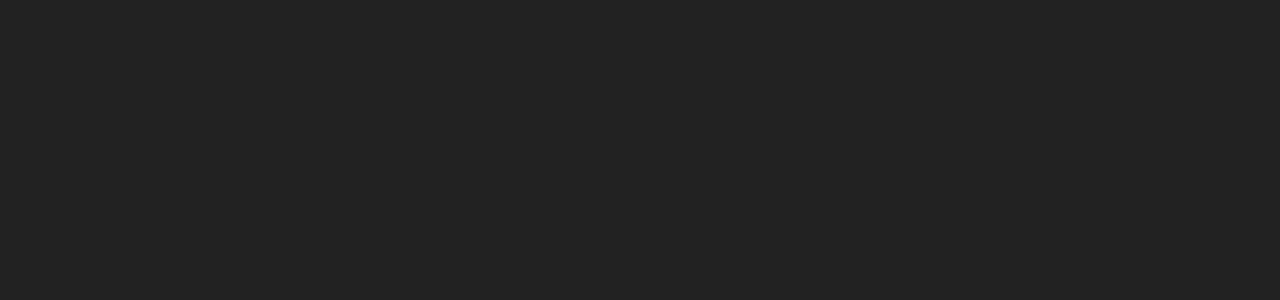
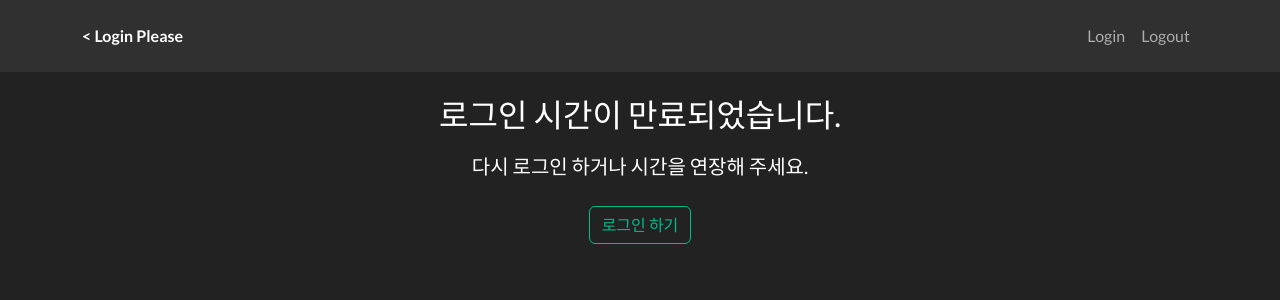
Before and after one commit to HJK9810/BoardProject-React, a React (Create React App) app: page /expire in a window 1280 px wide. Before the commit this address had no page. Shown: the top 300 px of the page. Built offline with nearby package versions, Linux system fonts and the light colour scheme.

Commit message:
expire check

```diff
--- a/src/App.jsx
+++ b/src/App.jsx
@@ -4,6 +4,7 @@
 import Add from "./screen/add.screen";
 import Baord from "./screen/board.screen";
 import Edit from "./screen/edit.screen";
+import ExpireLogin from "./screen/expire.screen";
 import Login from "./screen/login.screen";
 import Logout from "./screen/logout.screen";
 import ViewOne from "./screen/view.screen";
@@ -21,6 +22,7 @@
           <Route path="/addAnswer/:id" element={<AddAnswer />}></Route>
           <Route path="/login" element={<Login />}></Route>
           <Route path="/logout" element={<Logout />}></Route>
+          <Route path="/expire" element={<ExpireLogin />}></Route>
         </Routes>
       </BrowserRouter>
     </div>
--- a/src/answer/add.answer.jsx
+++ b/src/answer/add.answer.jsx
@@ -1,4 +1,4 @@
-import {useState} from "react";
+import {useEffect, useState} from "react";
 import {Container, Form} from "react-bootstrap";
 import {useCookies} from "react-cookie";
 import {useNavigate, useParams} from "react-router-dom";
@@ -12,6 +12,10 @@
 
   const [cookie] = useCookies(["token"]);
   const headline = "답변하기";
+
+  useEffect(() => {
+    if (cookie.exp - Date.now() < 0 && cookie.refreshToken) navigate("/expire");
+  }, []);
 
   const submit = async (e) => {
     e.preventDefault();
--- a/src/screen/add.screen.jsx
+++ b/src/screen/add.screen.jsx
@@ -1,4 +1,4 @@
-import {useState} from "react";
+import {useEffect, useState} from "react";
 import {Container, Form} from "react-bootstrap";
 import {useNavigate} from "react-router-dom";
 import BoardService from "../service/BoardService";
@@ -13,6 +13,10 @@
 
   const [cookie] = useCookies(["token"]);
   const headline = "문의하기";
+
+  useEffect(() => {
+    if (cookie.exp - Date.now() < 0 && cookie.refreshToken) navigate("/expire");
+  }, []);
 
   const submit = async (e) => {
     e.preventDefault();
--- a/src/screen/board.screen.jsx
+++ b/src/screen/board.screen.jsx
@@ -23,7 +23,10 @@
     const token = cookie.token;
 
     // 토큰이 만료되었고, refreshToken 이 저장되어 있을 때
-    const last = new Date(cookie.exp);
+    const last = cookie.exp;
+    // 1. 완전 만료시 만료 페이지 이동
+    if (last - Date.now() < 0 && cookie.refreshToken) navigate("/expire");
+    // 2. 완전 만료까지 시간이 남았을경우 자동 연장
     if (last - Date.now() < 10000 && cookie.refreshToken) {
       const body = {
         accessToken: token,
--- a/src/screen/edit.screen.jsx
+++ b/src/screen/edit.screen.jsx
@@ -18,6 +18,8 @@
   const headline = "문의사항 수정";
 
   useEffect(() => {
+    if (cookie.exp - Date.now() < 0 && cookie.refreshToken) navigate("/expire");
+
     BoardService.editView(Number(id), cookie.token).then((res) => {
       setTitle(res.title);
       setContents(res.contents);
--- /dev/null
+++ b/src/screen/expire.screen.jsx
@@ -0,0 +1,20 @@
+import {Container} from "react-bootstrap";
+import {useNavigate} from "react-router-dom";
+import Header from "../layout/Header";
+
+function ExpireLogin() {
+  const navigate = useNavigate();
+
+  return (
+    <Container className="text-center">
+      <Header headline={"Login Please"} />
+      <h3 className="p-2 pt-5 mt-5">로그인 시간이 만료되었습니다.</h3>
+      <h5 className="p-1">다시 로그인 하거나 시간을 연장해 주세요.</h5>
+      <button className="btn btn-outline-success m-3" onClick={(e) => navigate("/login")}>
+        로그인 하기
+      </button>
+    </Container>
+  );
+}
+
+export default ExpireLogin;
--- a/src/screen/view.screen.jsx
+++ b/src/screen/view.screen.jsx
@@ -22,6 +22,7 @@
   useEffect(() => {
     const token = cookie.token;
 
+    if (cookie.exp - Date.now() < 0 && cookie.refreshToken) navigate("/expire");
     BoardService.findOne(Number(id), token).then((res) => {
       setPost(res);
       if (res.images) setImage(res.images.split(","));
```
